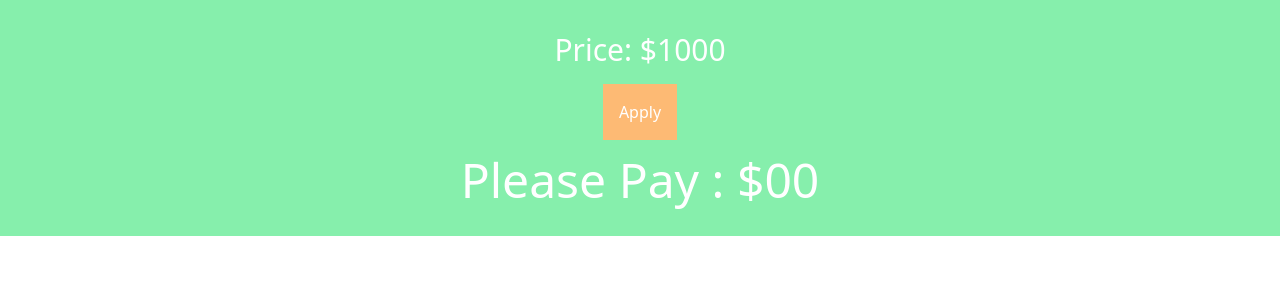
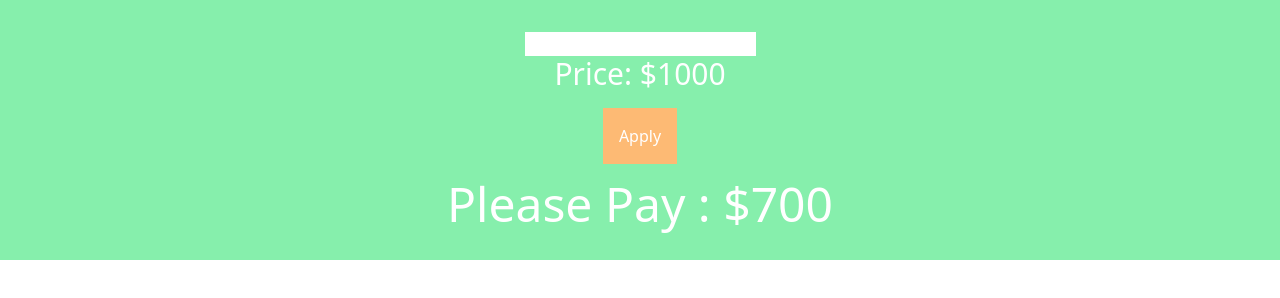
Before and after one commit to alhaj-cmd/practies-28-5, a plain HTML site: page index.html in a window 1280 px wide. Both pictures are taken after a click on the button "Apply". Drawn offline with nearby package versions, Linux system fonts and the light colour scheme.

Commit message:
task one complete

```diff
--- a/index.html
+++ b/index.html
@@ -8,12 +8,22 @@
     <script src="https://cdn.tailwindcss.com"></script>
 </head>
 <body>
-    <section class="contaner w-3/9">
+    <section class="contaner w-3/9 ">
+
+        <!-- <select class="select" name="discount" onchange="updateInput()">
+            <option value="5" selected>5% discount</option>
+            <option value="10">10% discount</option>
+             <option value="20">20% discount</option>
+         </select> -->
+
+
         <div class="text-center bg-green-300 p-8 text-white mx-auto">
+            <input class="text-gray-900" type="text" name="price" >
             <h2 class="text-3xl mb-4">Price: $<span id="price">1000</span></h2>
             <button id="btn-click" class="p-4 mb-4 bg-orange-300 ro
             unded-lg">Apply</button>
             <h3 class="text-5xl">Please Pay : $<span id="discount">00</span> </h3>
+
         </div>
     </section>
     <!-- js added in the functional -->
@@ -22,8 +32,35 @@
         document.getElementById('btn-click').addEventListener('click', function(){
             console.log('click');
             const newDiscount = document.getElementById('price');
-            console.log(newDiscount);
+            // console.log(newDiscount);
+            const newDiscounts = newDiscount.innerText;
+
+            const discount = parseFloat(1000-(newDiscounts)*0.3);
+            console.log(discount);
+            // const discountAmount =1000-discount;
+            const discountCurrentAmount = document.getElementById('discount');
+            const discountCurrent = discountCurrentAmount.innerText;
+            const discountTotal = discount + discountCurrentAmount;
+            const discountTotals = parseFloat(discountTotal)
+            console.log(discountTotals)
+            discountCurrentAmount.innerText = discountTotals;
+
+
+
+
+
+
         })
+
+
+//         function updateInput(){
+//     //get the current amount from the 'discount' field
+//     var discount = document.getElementsByName("discount")[0].value;
+//     //get the current amount from the 'price' field
+//     var currentPrice = document.getElementsByName("price")[0].value;
+//     //new price should be "old price" - "discount%" * "old price"
+//     document.getElementsByName("price")[0].value =  currentPrice - ((discount/100) * currentPrice);
+// }
     </script>
 </body>
 </html>
```
